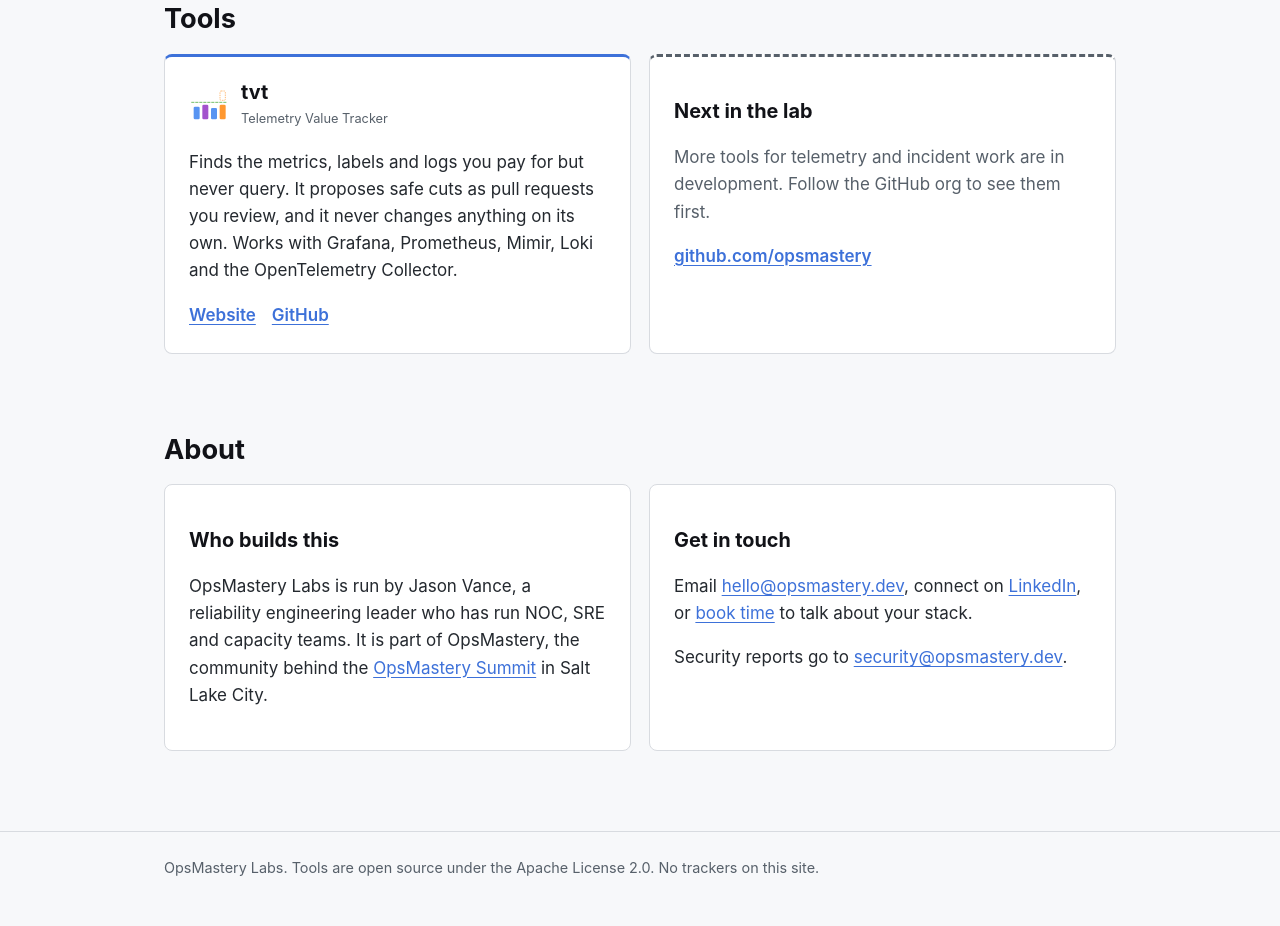
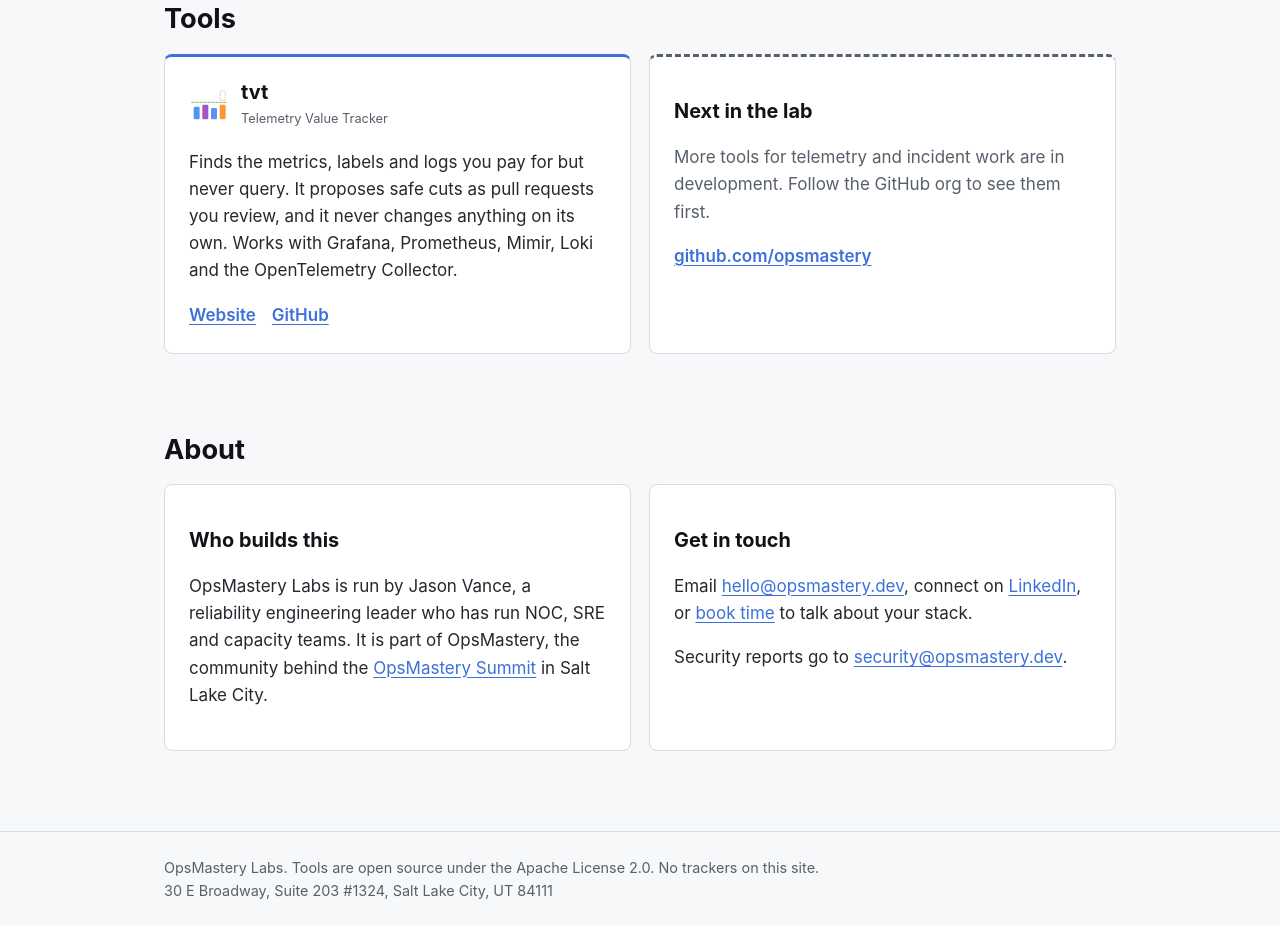
Before and after one commit to opsmastery/opsmastery.github.io, a plain HTML site: page index.html in a window 1280 px wide. Shown: the part 492-1418 px from the top of the page. Before the commit the page ends 1395 px from the top, so only its background shows below. Drawn offline with Linux system fonts and the light colour scheme.

Commit message:
Footer: add the OpsMastery Labs mailing address

```diff
--- a/index.html
+++ b/index.html
@@ -48,6 +48,6 @@
       </div>
     </div></section>
   </main>
-  <footer><div class="wrap">OpsMastery Labs. Tools are open source under the Apache License 2.0. No trackers on this site.</div></footer>
+  <footer><div class="wrap">OpsMastery Labs. Tools are open source under the Apache License 2.0. No trackers on this site.<br>30 E Broadway, Suite 203 #1324, Salt Lake City, UT 84111</div></footer>
 </body>
 </html>
```
